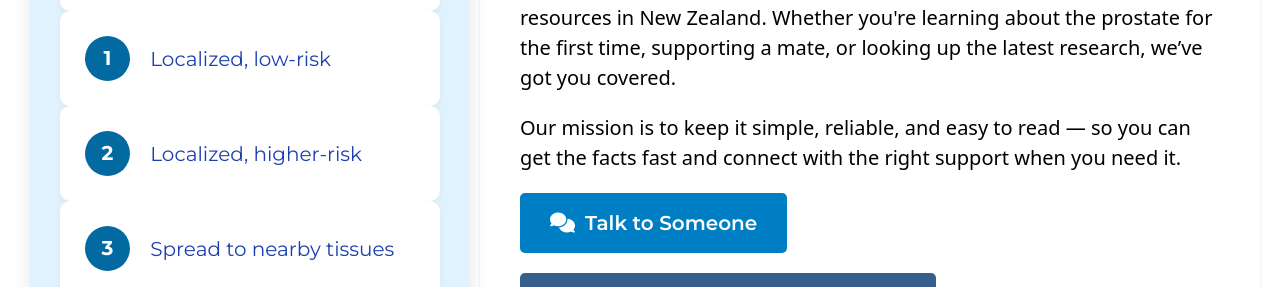
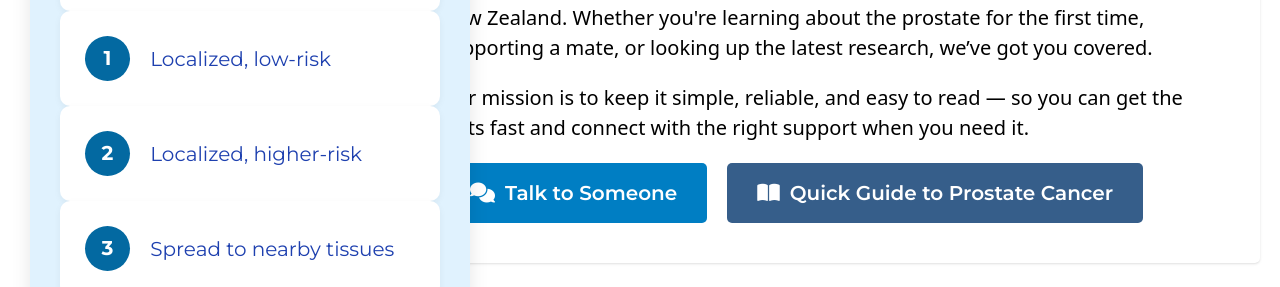
Before and after one commit to Soulstrikes/menshealthnz, a website: page index.html in a window 1280 px wide. Shown: the part 292-579 px from the top of the page. Drawn offline with Linux system fonts and the light colour scheme.

```diff
--- a/style/style.css
+++ b/style/style.css
@@ -15,7 +15,7 @@
 }
 
 .main-with-sidebar {
-  padding-left: 24rem; /* match fixed-sidebar width + gap */
+  padding-left: 20rem;
 }
 
 /* ==============================
```
